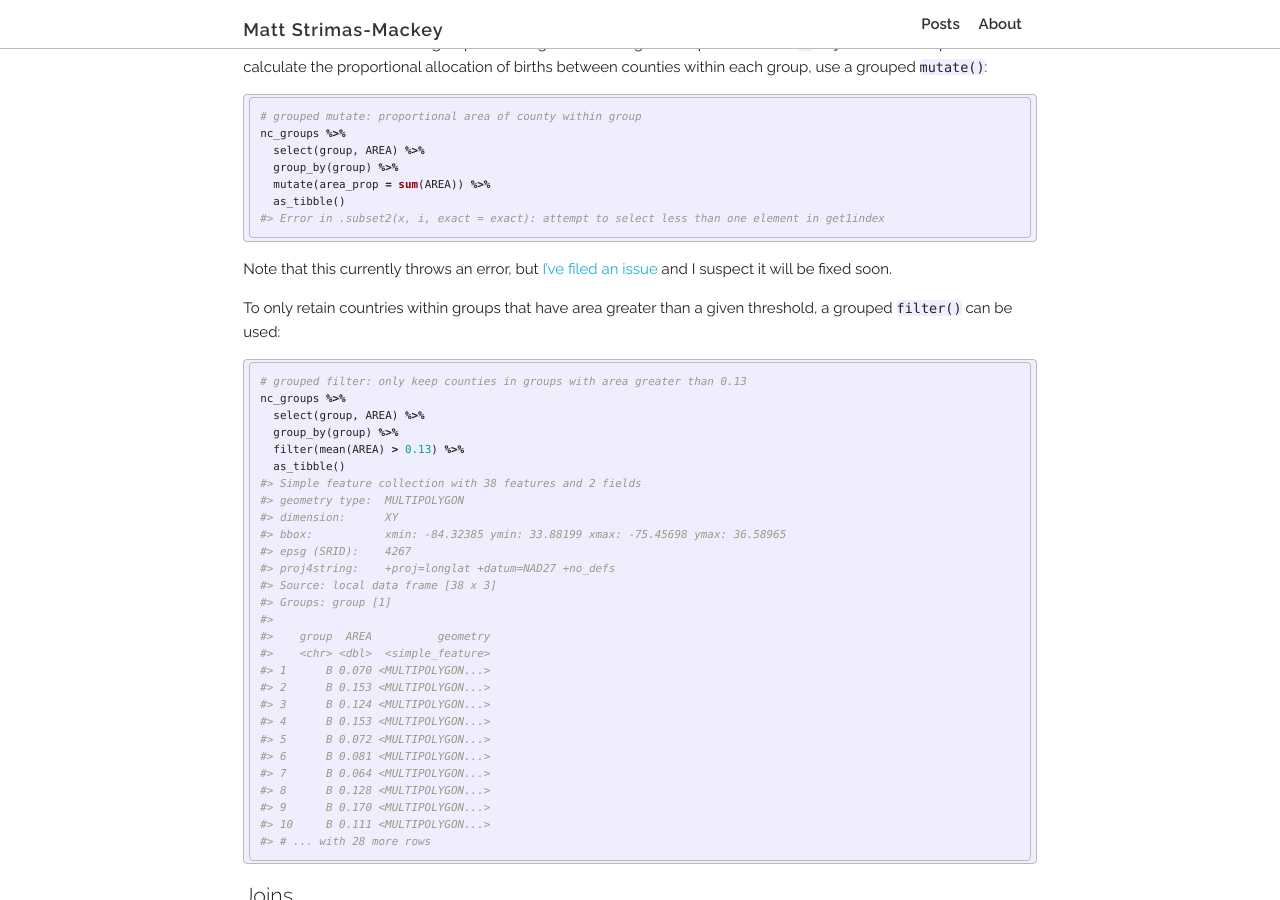
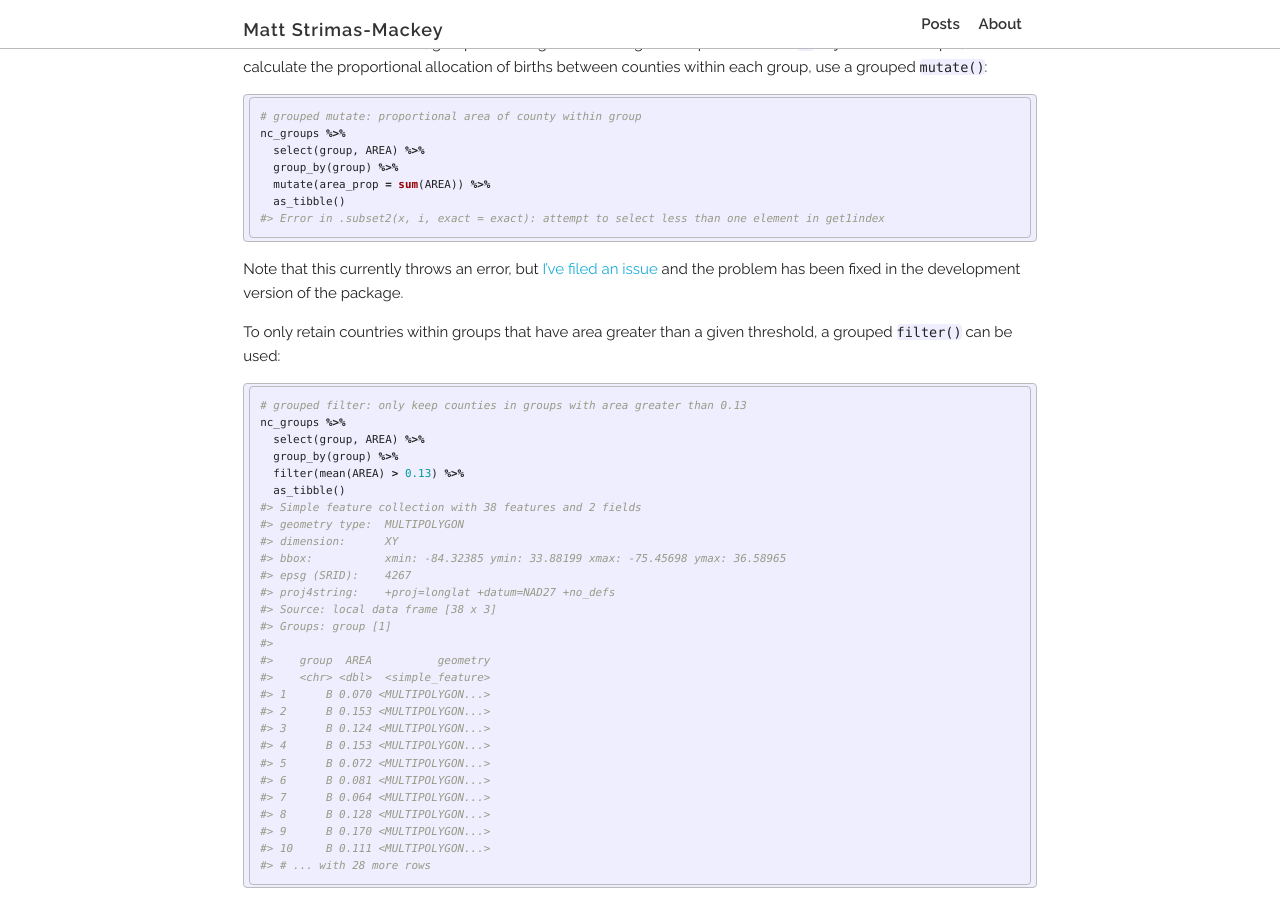
Before and after one commit to Pandinosaurus/mstrimas.github.io, a Jekyll site: the page built from _posts/2017-03-09-tidy-sf.md, in a window 1280 px wide and 900 px high, scrolled down 7747 px. Built offline with Jekyll 4.4.1, drawn with Linux system fonts in a browser that asks for light colours; nearby versions of some CDN libraries; comment, search, counter and statistics services are not loaded.

Commit message:
grouped mutate change

````diff
--- a/_posts/2017-03-09-tidy-sf.md
+++ b/_posts/2017-03-09-tidy-sf.md
@@ -360,7 +360,7 @@ nc_groups %>%
 #> Error in .subset2(x, i, exact = exact): attempt to select less than one element in get1index
 ```
 
-Note that this currently throws an error, but [I've filed an issue](https://github.com/edzer/sfr/issues/42) and I suspect it will be fixed soon.
+Note that this currently throws an error, but [I've filed an issue](https://github.com/edzer/sfr/issues/42) and the problem has been fixed in the development version of the package.
 
 To only retain countries within groups that have area greater than a given threshold, a grouped `filter()` can be used:
 
--- a/_source/2017-03-09-tidy-sf.rmd
+++ b/_source/2017-03-09-tidy-sf.rmd
@@ -207,7 +207,7 @@ nc_groups %>%
   as_tibble()
 ```
 
-Note that this currently throws an error, but [I've filed an issue](https://github.com/edzer/sfr/issues/42) and I suspect it will be fixed soon.
+Note that this currently throws an error, but [I've filed an issue](https://github.com/edzer/sfr/issues/42) and the problem has been fixed in the development version of the package.
 
 To only retain countries within groups that have area greater than a given threshold, a grouped `filter()` can be used:
 
````
Also changed, not shown: _posts/2016-10-25-r-postgis-2.md (+0 -3 lines), figures/tidy-sf_ggplot-1.svg, figures/tidy-sf_ggplot-proj-1.svg, figures/tidy-sf_joins-1.svg, figures/tidy-sf_summarize-1.svg.
